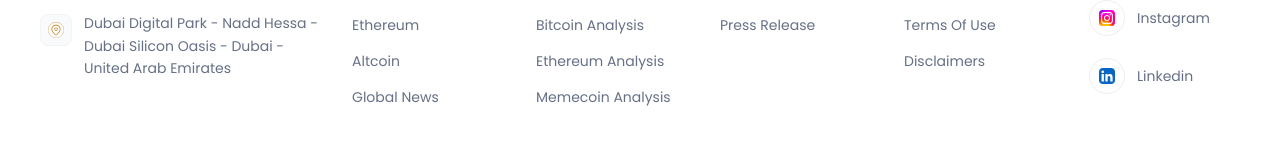
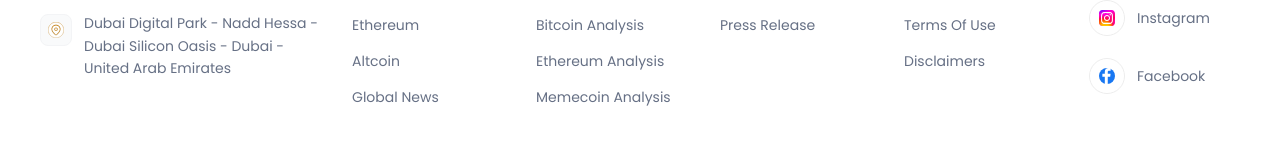
Before and after one commit to Rahuuul0/Thecoinchain, a Next.js app: page / in a window 1280 px wide. Shown: the part 2610-2765 px from the top of the page. Built offline with nearby package versions, Linux system fonts and the light colour scheme; no server answers.

Commit message:
Facebbok instagram, x link add and icons

```diff
--- a/src/components/Footer.jsx
+++ b/src/components/Footer.jsx
@@ -11,6 +11,7 @@ const LocationIcon = `${IMG}/Locationicon.svg`;
 const TwitterIcon = `${IMG}/Twittericon.svg`;
 const InstagramIcon = `${IMG}/Instagramicon.svg`;
 const LinkedinIcon = `${IMG}/Linkedinicon.svg`;
+const facebookIcon = `${IMG}/facebookicon.svg`;
 
 const CONTACT_EMAIL = "contact@thecoinchain.com";
 const ADDRESS = "Dubai Digital Park - Nadd Hessa - Dubai Silicon Oasis - Dubai - United Arab Emirates";
@@ -56,9 +57,9 @@ const FOOTER_COLUMNS = [
 ];
 
 const SOCIALS = [
-  { label: "Twitter", href: "https://x.com/", icon: TwitterIcon },
-  { label: "Instagram", href: "https://instagram.com/", icon: InstagramIcon },
-  { label: "Linkedin", href: "https://linkedin.com/", icon: LinkedinIcon },
+  { label: "Twitter", href: "https://x.com/thecoinchain01", icon: TwitterIcon },
+  { label: "Instagram", href: "https://www.instagram.com/thecoinchain01/", icon: InstagramIcon },
+  { label: "Facebook", href: "https://www.facebook.com/thecoinchain", icon: facebookIcon },
 ];
 
 const headingClass =
```
Also changed, not shown: public/assets/images/coinchain-img/facebookIcon.svg (added), public/assets/images/coinchain-img/facebookicon.svg (added).
